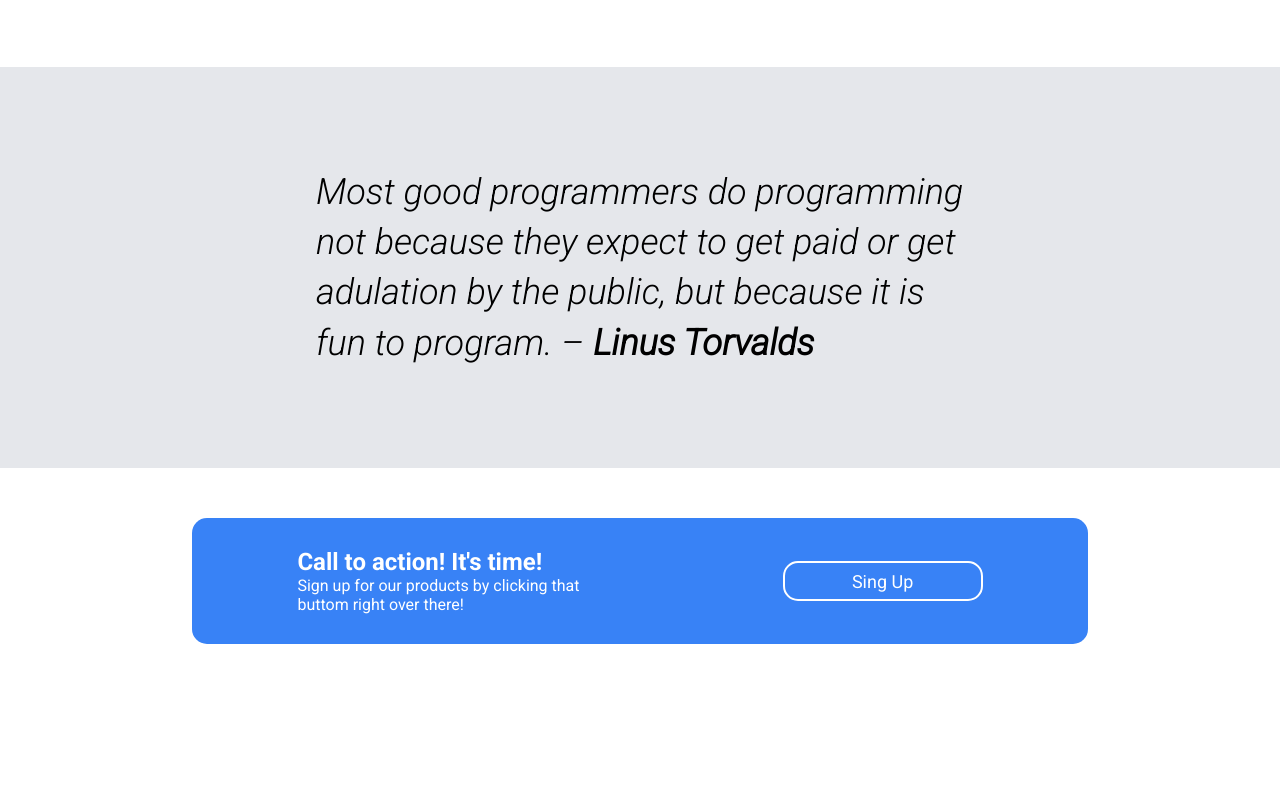
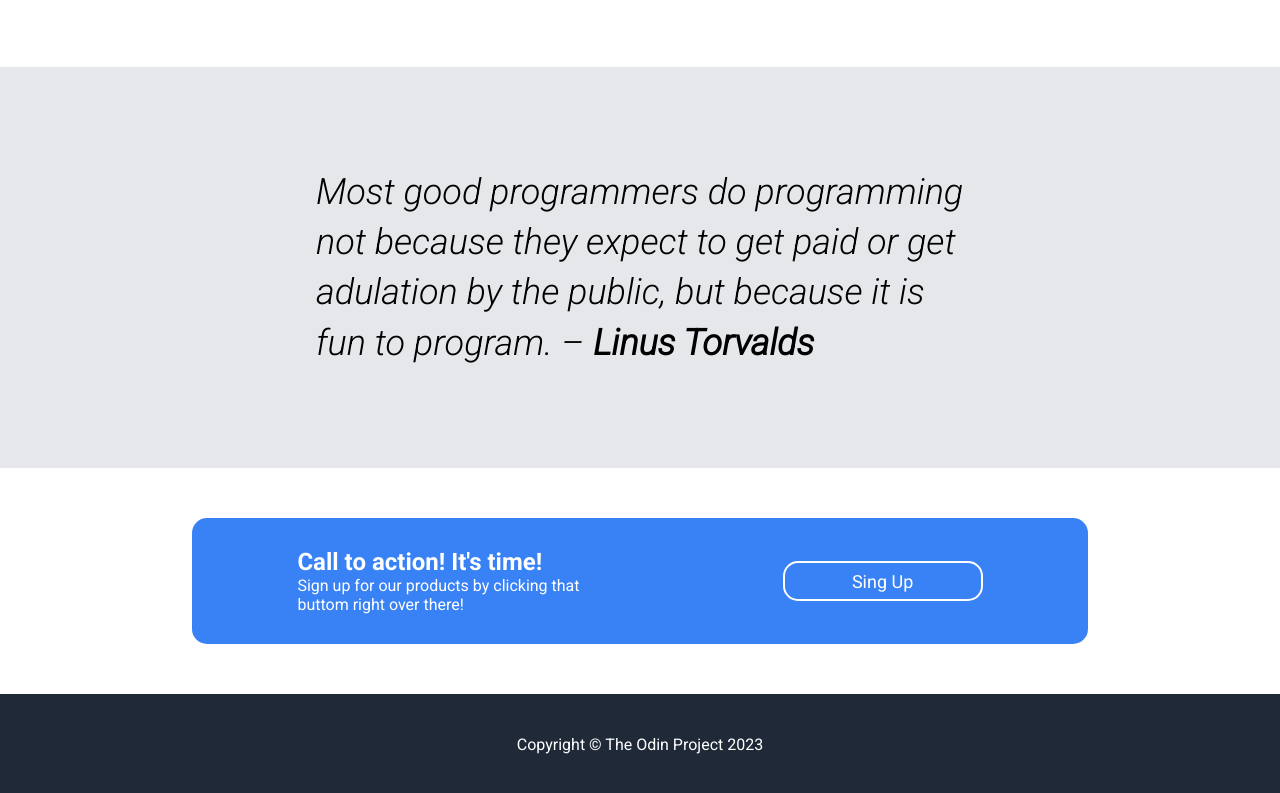
Before and after one commit to Gerardo233/Landing-Page, a plain HTML site: page index.html in a window 1280 px wide. Shown: the part 1385-2178 px from the top of the page. Before the commit the page ends 2079 px from the top, so only its background shows below. Drawn offline with Linux system fonts and the light colour scheme.

Commit message:
Last update, min-width for the container of all the page of 900px

```diff
--- a/css/index-styles.css
+++ b/css/index-styles.css
@@ -5,8 +5,20 @@
 }
 
 /*Body global styles*/
-body {
+body{
+	display: flex;
+}
+body .container-all {
 	font-size: 16px;
+}
+
+.container-all{
+	display: flex;
+	flex-direction: column;
+	flex-basis: 900px;
+	flex-grow: 1;
+	flex-shrink: 0;
+
 }
 /*Header styles*/
 #header {
@@ -41,7 +53,7 @@ body {
 
 #header > .logo-and-options ul li {
 	font-family: 'Roboto', sans-serif;
-	font-weight: 300;
+	font-weight: 400;
 	list-style: none;
 	display: inline-block;
 	margin: 0 0 0 100px;
@@ -98,7 +110,7 @@ body {
 	padding: 10px;
 	border: none;
 	flex: 1 1 auto;
-	max-width: 60%;
+
 }
 
 /*Main section styles (body of the topic)*/
@@ -223,3 +235,15 @@ body {
     font-weight: 400;
     font-size: 18px;
 }
+
+/*Footer styles*/
+#footer{
+    width: 100%;
+    height: 100px;
+    background-color: #1f2937;
+    color: white;
+    font-family: 'Roboto', sans-serif;
+    display: flex;
+    align-items:center;
+    justify-content: center;
+}
--- a/index.html
+++ b/index.html
@@ -13,6 +13,7 @@
 		<title>My Landing Page</title>
 	</head>
 	<body>
+		<div class="container-all">
 			<header class="header-section" id="header">
 				<section class="logo-and-options">
 					<h2>ProgramingLOL</h2>
@@ -77,8 +78,8 @@
 			</section>
 
 			<footer class="footer-section" id="footer">
-			<section class="mssa"></section>
-			<section class="btn"></section>
+				<p>Copyright © The Odin Project 2023</p>
 			</footer>
+		</div>
 	</body>
 </html>
```
Lines whose indentation alone changed are shown as unchanged.
